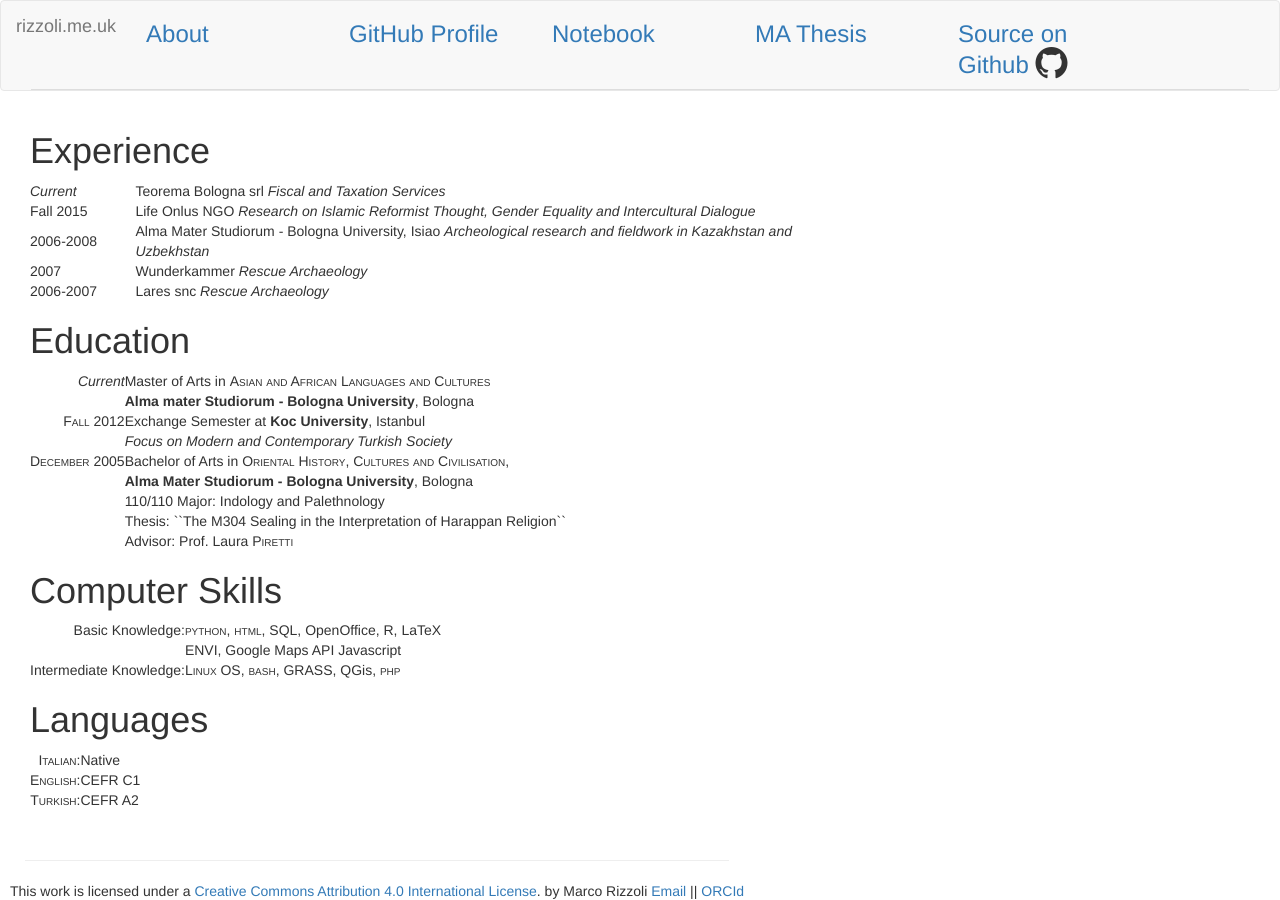
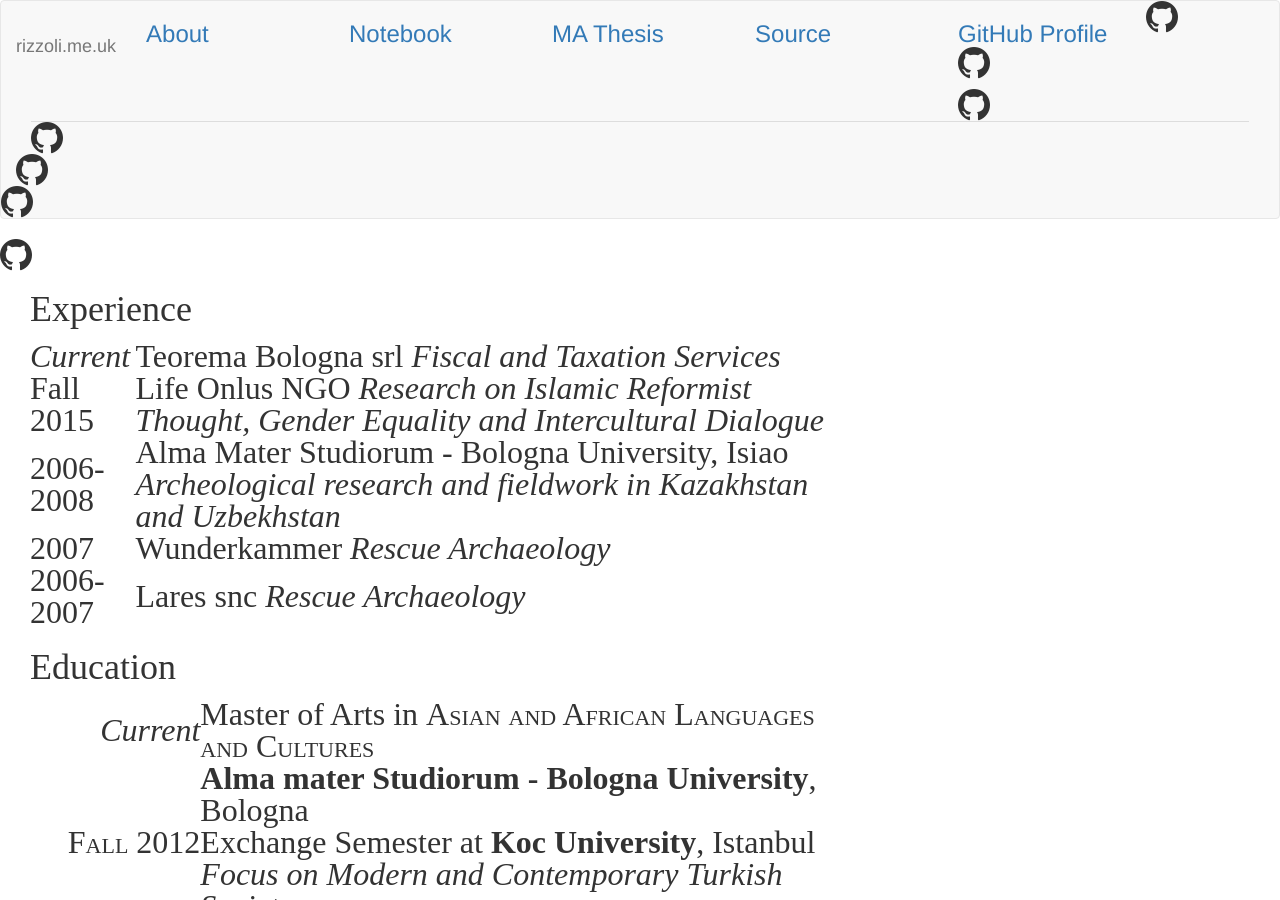
Before and after one commit to mrizzoli/mrizzoli.github.io, a Jekyll site: the page built from index.html, in a window 1280 px wide and 900 px high. Built offline with Jekyll 4.4.1, drawn with Linux system fonts in a browser that asks for light colours; nearby versions of some CDN libraries; Markdown is read by kramdown in place of the engine named in the settings.

Commit message:
forse e la buona

```diff
--- a/_includes/navbar.html
+++ b/_includes/navbar.html
@@ -8,7 +8,7 @@
       <!--   <span class="icon-bar"></span> -->
       <!--   <span class="icon-bar"></span> -->
       <!-- </button> -->
-      <a class="navbar-brand" href="/">rizzoli.me.uk</a>
+      <h2><a class="navbar-brand" href="/">rizzoli.me.uk</a></h2>
     </div>
 
     <div class="collapse navbar-collapse container-fluid" id="navbar-collapse-1">
@@ -17,17 +17,17 @@
           <h3><a href="http://mrizzoli.github.io">About</a></h3>
         </div>
         <div class="col-md-2">
-          <h3><p class="view"><a href="https://github.com/mrizzoli">GitHub Profile</a></p></h3>
-        </div>
-        <div class="col-md-2">
           <h3><p class="view"><a href="http://notebook.rizzoli.me.uk">Notebook</a></p></h3>
         </div>
         <div class="col-md-2">
           <h3><p class="view"><a href="http://notebook.rizzoli.me.uk/tesi.html">MA Thesis</a></p></h3>
         </div>
         <div class="col-md-2">
-          <h3><a href="https://github.com/mrizzoli/notes_src">Source
-          on Github</a>&nbsp;<i class="mega-octicon octicon-mark-github"></i>
+          <h3><a href="https://github.com/mrizzoli/notes_src">Source</a></h3></i>
+        </div>
+        <div class="col-md-2">
+          <h3><p class="view"><a href="https://github.com/mrizzoli">GitHub
+          Profile </a>&nbsp;<i class="mega-octicon octicon-mark-github"</p></h3>
         </div>
       </ul>
     </div>
```
